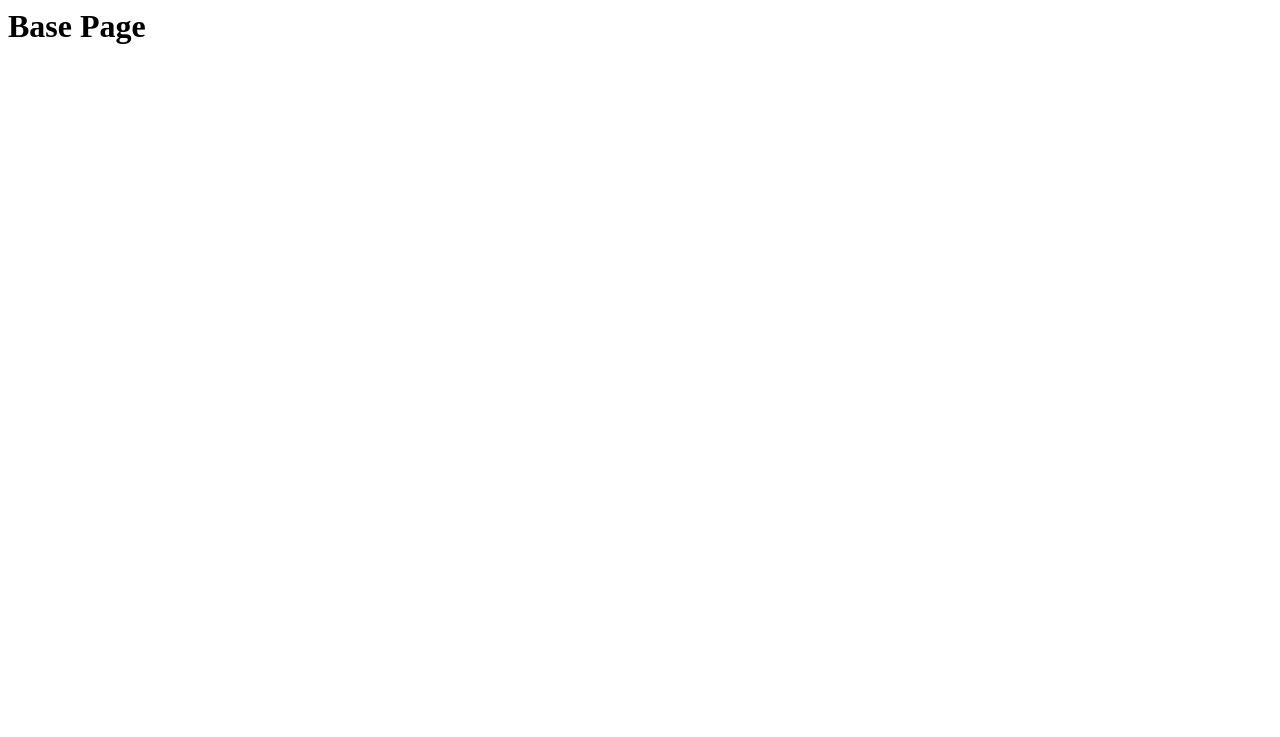
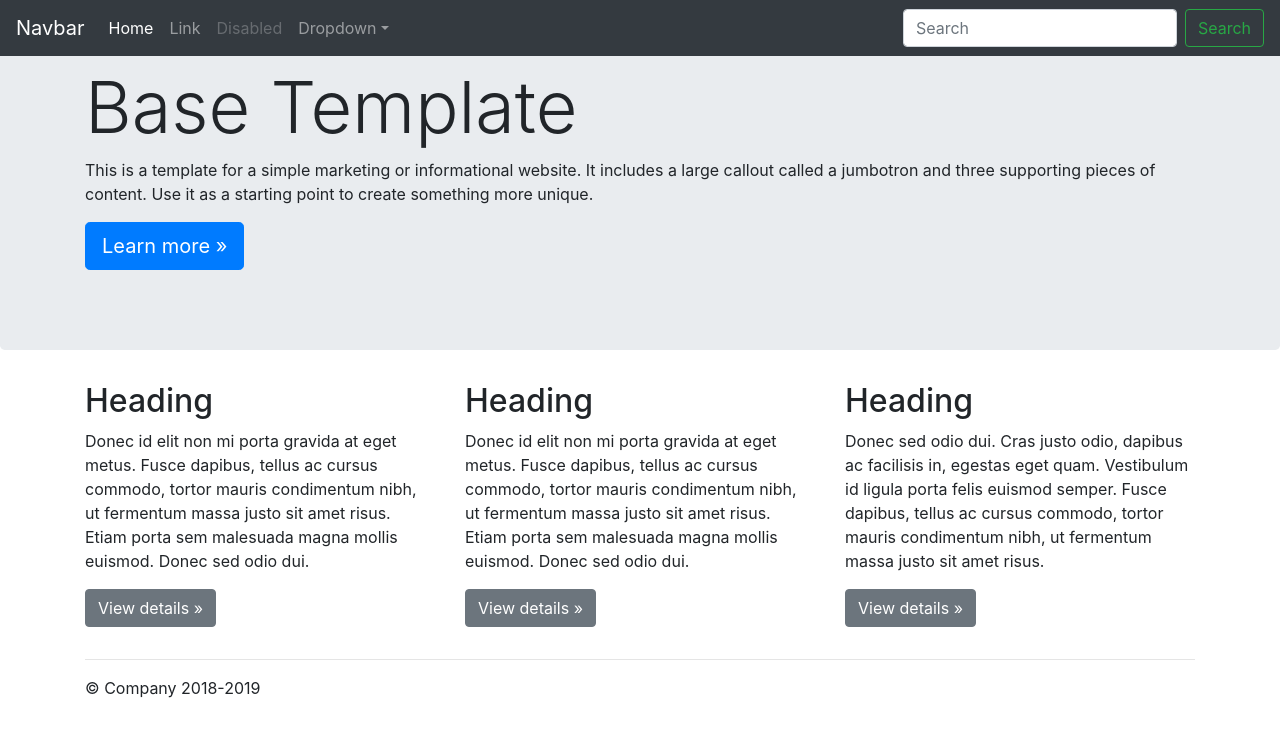
Before and after one commit to leihuagh/Django_Build_A_Site, a Django app: page / in a window 1280 px wide. Before the commit the part shown is almost empty. Shown: the top 737 px of the page. Run offline with Django 3.2, Linux system fonts and the light colour scheme; some libraries are stand-ins or nearby versions.

Commit message:
bootstrap 4.2 jumbotron base template

```diff
--- a/templates/base.html
+++ b/templates/base.html
@@ -1 +1,108 @@
-<h1>Base Page</h1>
+
+<!doctype html>
+<html lang="en">
+<head>
+    <meta charset="utf-8">
+    <meta name="viewport" content="width=device-width, initial-scale=1, shrink-to-fit=no">
+    <meta name="description" content="">
+    <meta name="author" content="Mark Otto, Jacob Thornton, and Bootstrap contributors">
+    <meta name="generator" content="Jekyll v3.8.5">
+    <title>Jumbotron Template · Bootstrap</title>
+
+    <!-- Bootstrap core CSS -->
+    <link href="/docs/4.2/dist/css/bootstrap.min.css" rel="stylesheet" integrity="sha384-GJzZqFGwb1QTTN6wy59ffF1BuGJpLSa9DkKMp0DgiMDm4iYMj70gZWKYbI706tWS" crossorigin="anonymous">
+
+
+    <style>
+      .bd-placeholder-img {
+        font-size: 1.125rem;
+        text-anchor: middle;
+      }
+
+      @media (min-width: 768px) {
+        .bd-placeholder-img-lg {
+          font-size: 3.5rem;
+        }
+      }
+    </style>
+    <!-- Custom styles for this template -->
+    <link href="jumbotron.css" rel="stylesheet">
+</head>
+<body>
+    <nav class="navbar navbar-expand-md navbar-dark fixed-top bg-dark">
+        <a class="navbar-brand" href="#">Navbar</a>
+        <button class="navbar-toggler" type="button" data-toggle="collapse" data-target="#navbarsExampleDefault" aria-controls="navbarsExampleDefault" aria-expanded="false" aria-label="Toggle navigation">
+            <span class="navbar-toggler-icon"></span>
+        </button>
+
+        <div class="collapse navbar-collapse" id="navbarsExampleDefault">
+            <ul class="navbar-nav mr-auto">
+                <li class="nav-item active">
+                    <a class="nav-link" href="#">Home <span class="sr-only">(current)</span></a>
+                </li>
+                <li class="nav-item">
+                    <a class="nav-link" href="#">Link</a>
+                </li>
+                <li class="nav-item">
+                    <a class="nav-link disabled" href="#">Disabled</a>
+                </li>
+                <li class="nav-item dropdown">
+                    <a class="nav-link dropdown-toggle" href="#" id="dropdown01" data-toggle="dropdown" aria-haspopup="true" aria-expanded="false">Dropdown</a>
+                    <div class="dropdown-menu" aria-labelledby="dropdown01">
+                        <a class="dropdown-item" href="#">Action</a>
+                        <a class="dropdown-item" href="#">Another action</a>
+                        <a class="dropdown-item" href="#">Something else here</a>
+                    </div>
+                </li>
+            </ul>
+            <form class="form-inline my-2 my-lg-0">
+                <input class="form-control mr-sm-2" type="text" placeholder="Search" aria-label="Search">
+                <button class="btn btn-outline-success my-2 my-sm-0" type="submit">Search</button>
+            </form>
+        </div>
+    </nav>
+
+    <main role="main">
+
+        <!-- Main jumbotron for a primary marketing message or call to action -->
+        <div class="jumbotron">
+            <div class="container">
+                <h1 class="display-3">Base Template</h1>
+                <p>This is a template for a simple marketing or informational website. It includes a large callout called a jumbotron and three supporting pieces of content. Use it as a starting point to create something more unique.</p>
+                <p><a class="btn btn-primary btn-lg" href="#" role="button">Learn more &raquo;</a></p>
+            </div>
+        </div>
+
+        <div class="container">
+            <!-- Example row of columns -->
+            <div class="row">
+                <div class="col-md-4">
+                    <h2>Heading</h2>
+                    <p>Donec id elit non mi porta gravida at eget metus. Fusce dapibus, tellus ac cursus commodo, tortor mauris condimentum nibh, ut fermentum massa justo sit amet risus. Etiam porta sem malesuada magna mollis euismod. Donec sed odio dui. </p>
+                    <p><a class="btn btn-secondary" href="#" role="button">View details &raquo;</a></p>
+                </div>
+                <div class="col-md-4">
+                    <h2>Heading</h2>
+                    <p>Donec id elit non mi porta gravida at eget metus. Fusce dapibus, tellus ac cursus commodo, tortor mauris condimentum nibh, ut fermentum massa justo sit amet risus. Etiam porta sem malesuada magna mollis euismod. Donec sed odio dui. </p>
+                    <p><a class="btn btn-secondary" href="#" role="button">View details &raquo;</a></p>
+                </div>
+                <div class="col-md-4">
+                    <h2>Heading</h2>
+                    <p>Donec sed odio dui. Cras justo odio, dapibus ac facilisis in, egestas eget quam. Vestibulum id ligula porta felis euismod semper. Fusce dapibus, tellus ac cursus commodo, tortor mauris condimentum nibh, ut fermentum massa justo sit amet risus.</p>
+                    <p><a class="btn btn-secondary" href="#" role="button">View details &raquo;</a></p>
+                </div>
+            </div>
+            <hr>
+
+        </div> <!-- /container -->
+
+    </main>
+
+    <footer class="container">
+        <p>&copy; Company 2018-2019</p>
+    </footer>
+    <script src="https://code.jquery.com/jquery-3.3.1.slim.min.js" integrity="sha384-q8i/X+965DzO0rT7abK41JStQIAqVgRVzpbzo5smXKp4YfRvH+8abtTE1Pi6jizo" crossorigin="anonymous"></script>
+    <script>window.jQuery || document.write('<script src="/docs/4.2/assets/js/vendor/jquery-slim.min.js"><\/script>')</script>
+    <script src="/docs/4.2/dist/js/bootstrap.bundle.min.js" integrity="sha384-zDnhMsjVZfS3hiP7oCBRmfjkQC4fzxVxFhBx8Hkz2aZX8gEvA/jsP3eXRCvzTofP" crossorigin="anonymous"></script>
+</body>
+</html>
```
Also changed, not shown: README.md.
